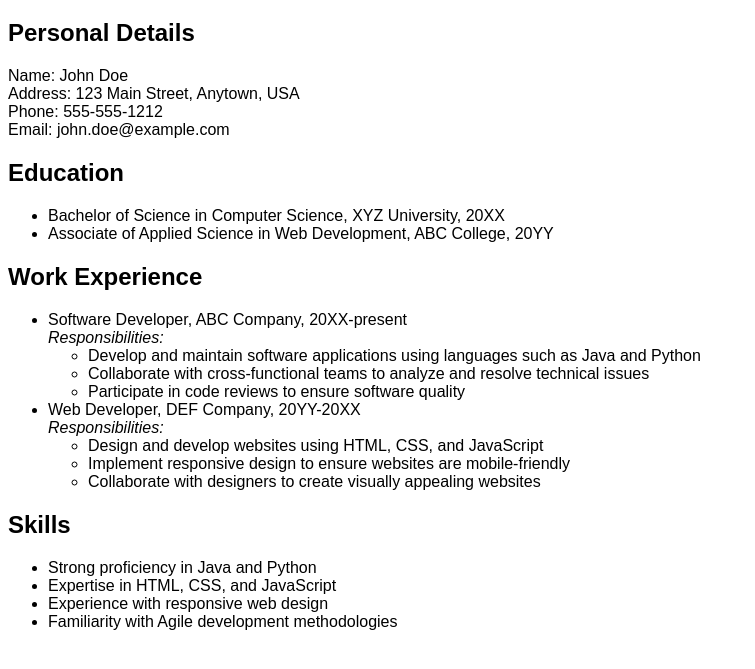
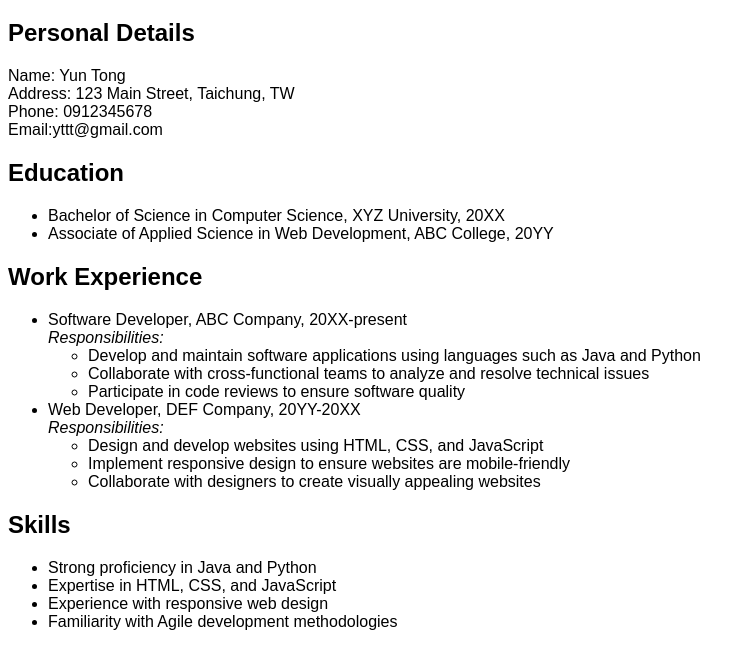
Before and after one commit to Yuntonggg/yttt, a plain HTML site: page index.html in a window 1280 px wide. Shown: the part 61-730 px from the top of the page, without its empty margins (0-755 px from the left). Drawn offline with Linux system fonts and the light colour scheme.

Commit message:
Update index.html

```diff
--- a/index.html
+++ b/index.html
@@ -20,10 +20,10 @@
   <div class="section">
     <h2>Personal Details</h2>
     <p>
-      Name: John Doe<br>
-      Address: 123 Main Street, Anytown, USA<br>
-      Phone: 555-555-1212<br>
-      Email: john.doe@example.com
+      Name: Yun Tong<br>
+      Address: 123 Main Street, Taichung, TW<br>
+      Phone: 0912345678<br>
+      Email:yttt@gmail.com
     </p>
   </div>
   <div class="section">
```
